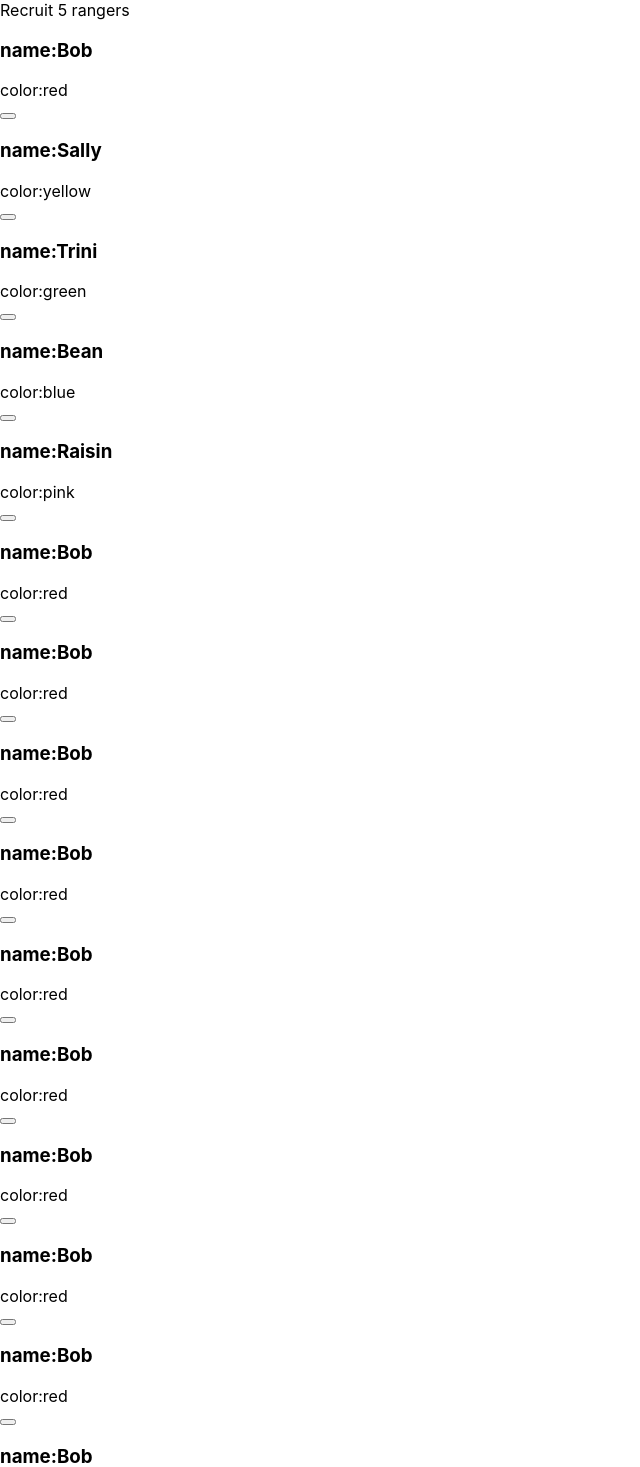
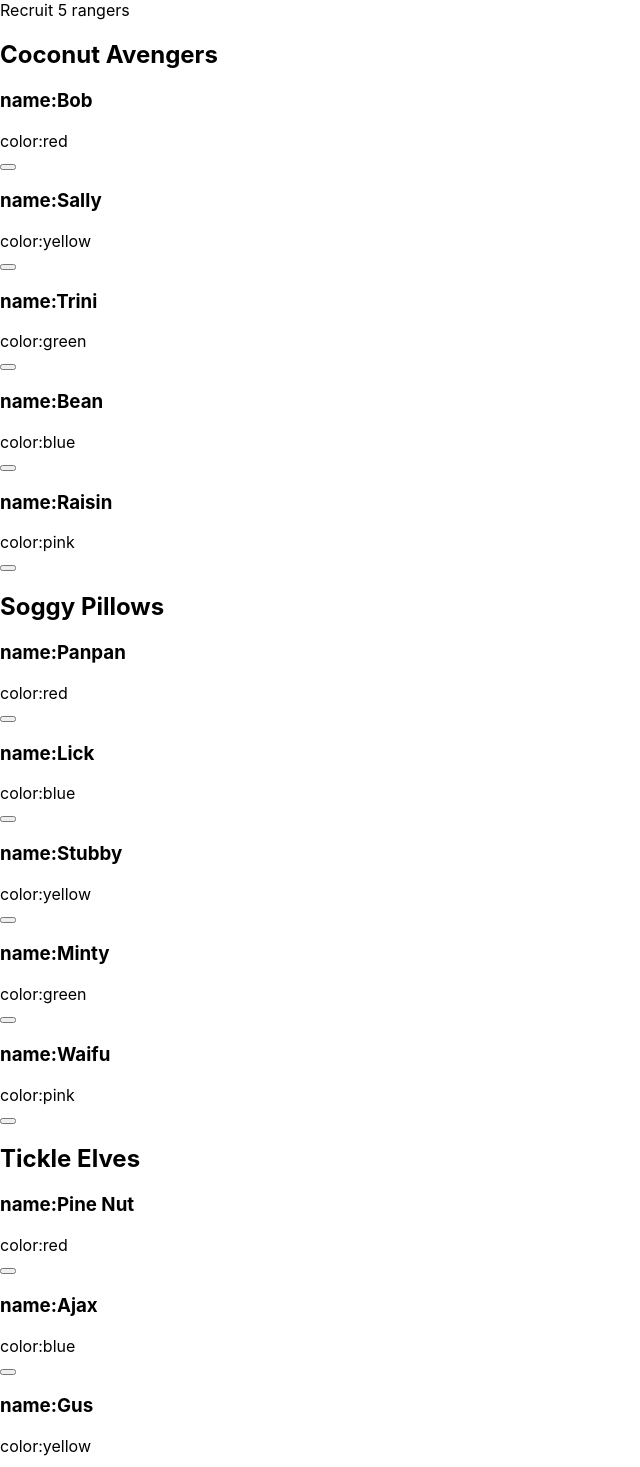
Before and after one commit to sohdonald/hamster-rangers, a React (Create React App) app: page / in a window 1280 px wide. Shown: the top 1467 px of the page, without its empty margins (0-640 px from the left). Built offline with nearby package versions, Linux system fonts and the light colour scheme; data requests are answered from the project's data file.

Commit message:
updated roster

```diff
--- a/db.json
+++ b/db.json
@@ -29,55 +29,87 @@
   "soggyPillows": [
     {
       "id": 0,
-      "name": "Bob",
+      "name": "Panpan",
       "color": "red"
     },
     {
       "id": 1,
-      "name": "Bob",
-      "color": "red"
+      "name": "Lick",
+      "color": "blue"
     },
     {
       "id": 2,
-      "name": "Bob",
-      "color": "red"
+      "name": "Stubby",
+      "color": "yellow"
     },
     {
       "id": 3,
-      "name": "Bob",
-      "color": "red"
+      "name": "Minty",
+      "color": "green"
     },
     {
       "id": 4,
-      "name": "Bob",
-      "color": "red"
+      "name": "Waifu",
+      "color": "pink"
     }
   ],
   "tickleElves": [
     {
       "id": 0,
-      "name": "Bob",
+      "name": "Pine Nut",
       "color": "red"
     },
     {
       "id": 1,
-      "name": "Bob",
-      "color": "red"
+      "name": "Ajax",
+      "color": "blue"
     },
     {
       "id": 2,
-      "name": "Bob",
-      "color": "red"
+      "name": "Gus",
+      "color": "yellow"
     },
     {
       "id": 3,
-      "name": "Bob",
-      "color": "red"
+      "name": "Mandy",
+      "color": "green"
     },
     {
       "id": 4,
-      "name": "Bob",
-      "color": "red"
+      "name": "Nibbles",
+      "color": "pink"
+    }
+  ],
+  "megazords": [
+    {
+      "id": 0,
+      "name": "Bloody Banana",
+      "summonBy": "recruit 3 red rangers and 2 yellow rangers"
+    },
+    {
+      "id": 1,
+      "name": "Pink Lemonade",
+      "summonBy": "recruit 2 pink rangers, 1 blue, 1 yellow"
+    },
+    {
+      "id": 2,
+      "name": "Sock Monkey Vengence",
+      "summonBy": "recruit all rangers from Coconut Avengers"
+    },
+    {
+      "id": 3,
+      "name": "King Sized Mattress",
+      "summonBy": "recruit all rangers from Soggy Pillows"
+    },
+    {
+      "id": 4,
+      "name": "Santa Tickler",
+      "summonBy": "recruit all rangers from Tickle Elves"
+    },
+    {
+      "id": 5,
+      "name": "Coconut Christmas",
+      "summonBy": "recruit rangers from Tickle Elves and Coconut Avengers"
     }
   ]
 }
--- a/src/AssembleRangers.js
+++ b/src/AssembleRangers.js
@@ -18,13 +18,13 @@ function AssembleRangers() {
   useEffect(() => {
     fetch(`http://localhost:4000/soggyPillows`)
       .then((r) => r.json())
-     .then((soggyJson)=> setSoggies(soggyJson))
+      .then((soggyJson) => setSoggies(soggyJson));
   }, []);
 
   useEffect(() => {
     fetch(`http://localhost:4000/tickleElves`)
       .then((r) => r.json())
-     .then((tickJson)=> setTicklers(tickJson))
+      .then((tickJson) => setTicklers(tickJson));
   }, []);
 
   //const rangerDisplay = rangers;
@@ -41,16 +41,19 @@ function AssembleRangers() {
             one object in new array would be a rangerCard
 
             rangers.map((ranger)=> {return <RangerCard/>})*/}
+      <h2>Coconut Avengers</h2>
       {coconuts.map((ranger) => {
         return (
           <RangerCard rangerName={ranger.name} rangerColor={ranger.color} />
         );
       })}
+      <h2>Soggy Pillows</h2>
       {soggies.map((ranger) => {
         return (
           <RangerCard rangerName={ranger.name} rangerColor={ranger.color} />
         );
       })}
+      <h2>Tickle Elves</h2>
       {ticklers.map((ranger) => {
         return (
           <RangerCard rangerName={ranger.name} rangerColor={ranger.color} />
```
Lines whose indentation alone changed are shown as unchanged.
